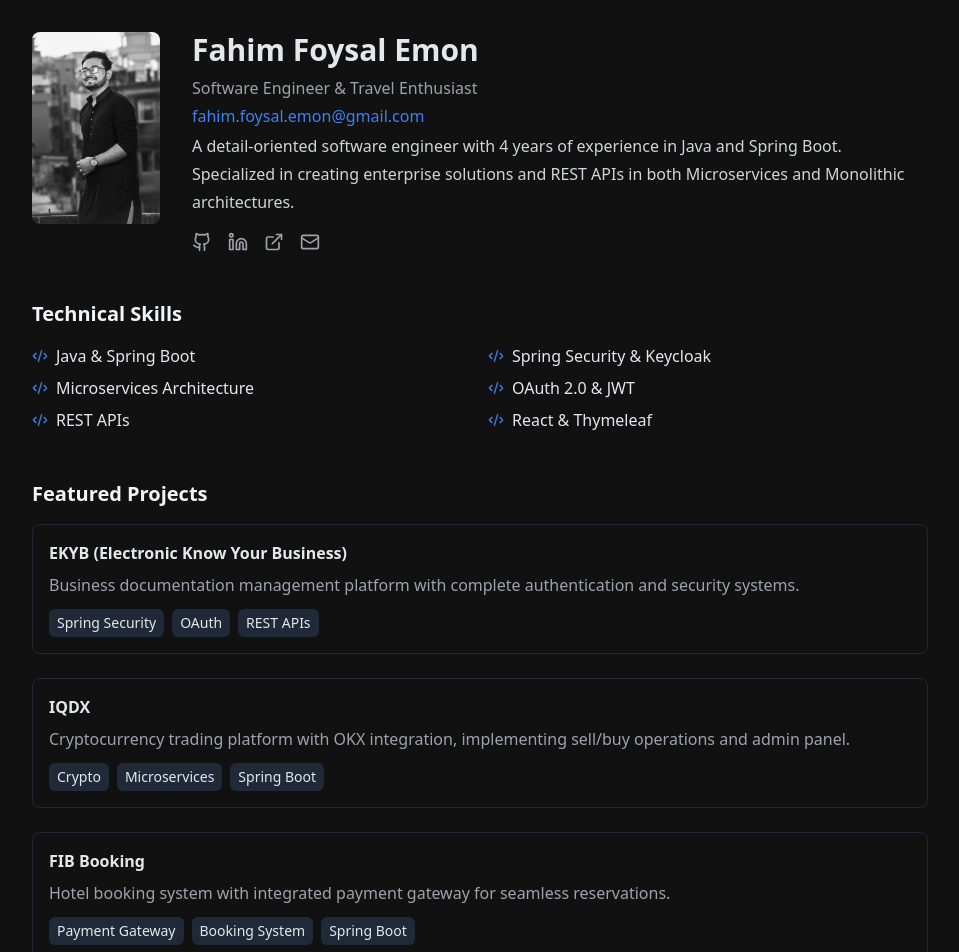
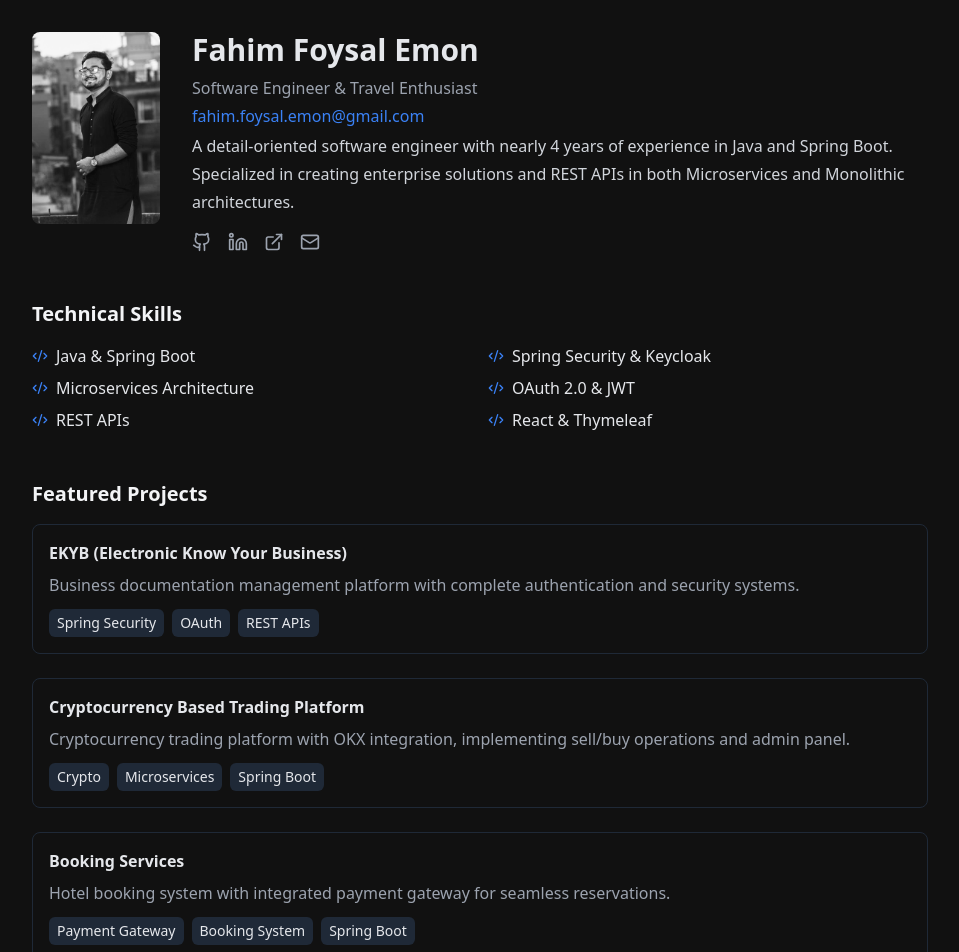
Before and after one commit to FahimFoysalEmon/FahimFoysalEmon.github.io, a React (Vite) app: page / in a window 1280 px wide. Shown: the top 952 px of the page, without its empty margins (160-1119 px from the left). Built offline with nearby package versions, Linux system fonts and the light colour scheme.

Commit message:
modified

```diff
--- a/src/App.tsx
+++ b/src/App.tsx
@@ -39,13 +39,13 @@ function App() {
       tags: ["Spring Security", "OAuth", "REST APIs"],
     },
     {
-      title: "IQDX",
+      title: "Cryptocurrency Based Trading Platform",
       description:
         "Cryptocurrency trading platform with OKX integration, implementing sell/buy operations and admin panel.",
       tags: ["Crypto", "Microservices", "Spring Boot"],
     },
     {
-      title: "FIB Booking",
+      title: "Booking Services",
       description:
         "Hotel booking system with integrated payment gateway for seamless reservations.",
       tags: ["Payment Gateway", "Booking System", "Spring Boot"],
@@ -54,13 +54,13 @@ function App() {
 
   const additionalProjects = [
     {
-      title: "Dizli",
+      title: "E-commerce Based Platform, Sells Amazon, Ebay and iHub Products",
       description:
         "E-commerce platform enabling direct orders from Amazon, eBay, and iHub. Implemented complete authentication system.",
       tags: ["Authentication", "E-commerce", "Integration"],
     },
     {
-      title: "GlobPay",
+      title: "Global Payable Platform",
       description:
         "International payment platform facilitating transactions from Canada to Bangladesh.",
       tags: ["Payment Processing", "International Transfer", "Spring Boot"],
@@ -92,7 +92,7 @@ function App() {
               fahim.foysal.emon@gmail.com
             </p>
             <p className="text-gray-300 mb-4 leading-7">
-              A detail-oriented software engineer with 4 years of experience in
+              A detail-oriented software engineer with nearly 4 years of experience in
               Java and Spring Boot. Specialized in creating enterprise solutions
               and REST APIs in both Microservices and Monolithic architectures.
             </p>
```
